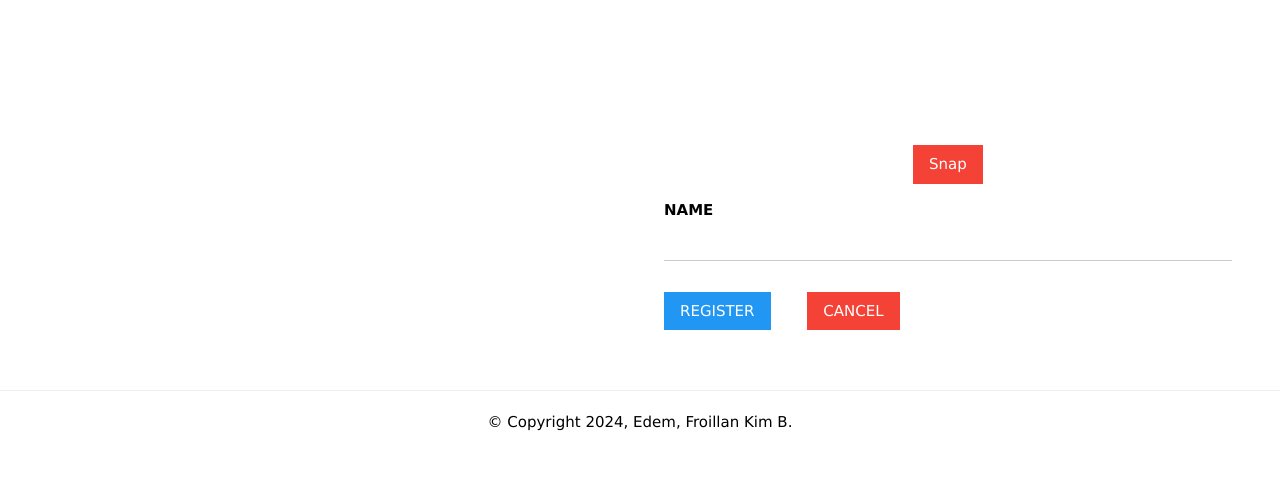
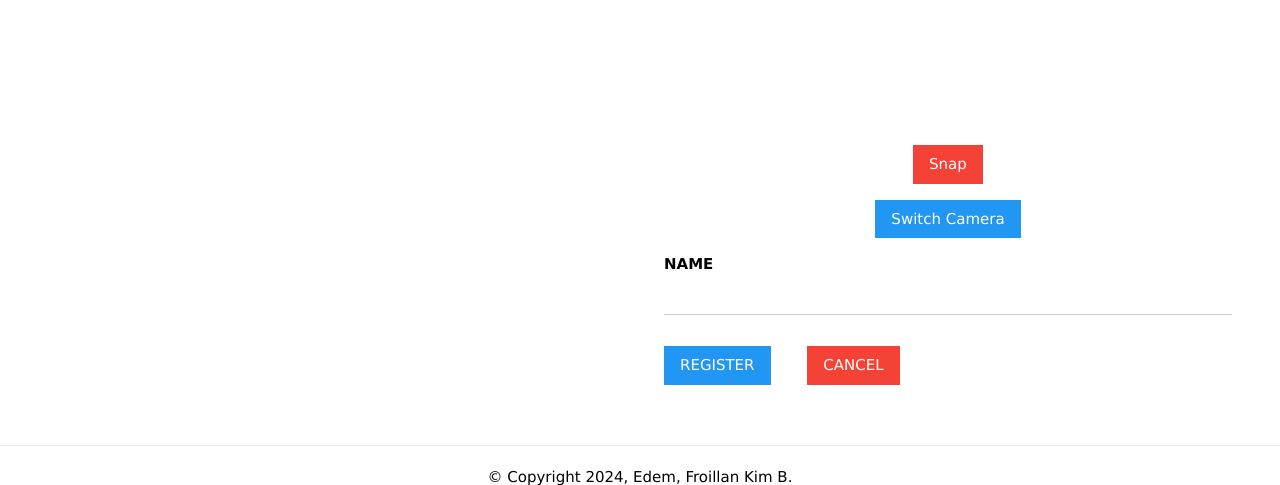
Before and after one commit to Froillan123/Register, a Flask app: page / in a window 1280 px wide. Shown: the part 236-721 px from the top of the page. Run offline with Flask 3, Linux system fonts and the light colour scheme; data that the repository does not hold is empty; some libraries are stand-ins or nearby versions.

Commit message:
Hello Nigga

```diff
--- a/templates/index.html
+++ b/templates/index.html
@@ -5,6 +5,10 @@
     .w3-table-all th { background-color: red; color: white; }
     .w3-table-all th, .w3-table-all td {
         text-align: center;
+    }
+    #my_camera
+    {
+        margin: auto;
     }
     .cam {
         display: flex;
@@ -64,8 +68,9 @@
                     <div id="my_camera"></div>
                     <div id="my_result"></div>
                 </div>
-                <div style="align-items: center; justify-content: center; display: flex; width: 100%;">
+                <div style="align-items: center; justify-content: center; display: flex; flex-direction: column; width: 100%;">
                     <button type="button" class="w3-button w3-red w3-margin-top" onclick="snapshot()">Snap</button>
+                    <button type="button" class="w3-button w3-blue w3-margin-top" onclick="toggleCamera()">Switch Camera</button>
                 </div>
                 <p>
                     <label><b>NAME</b></label>
@@ -82,21 +87,42 @@
 <script src="https://cdn.jsdelivr.net/npm/sweetalert2@11"></script>
 <script src="{{ url_for('static', filename='js/webcam.min.js') }}"></script>
 <script>
-    Webcam.set({
-        width: 320,
-        height: 240,
-        image_format: 'jpeg',
-        jpeg_quality: 90
-    });
-    Webcam.attach('#my_camera');
+    // Variable to keep track of current camera facing mode (front or rear)
+    let isFrontCamera = true;
 
+    // Function to initialize the camera with the selected facing mode
+    function initializeCamera() {
+        Webcam.set({
+            width: 290,
+            image_format: 'jpeg',
+            jpeg_quality: 90,
+            constraints: {
+                facingMode: isFrontCamera ? 'user' : 'environment'
+            }
+        });
+        Webcam.attach('#my_camera');
+    }
+
+    // Call the function to initialize the camera when the page loads
+    initializeCamera();
+
+    // Function to take a snapshot and display it in the result div
     function snapshot() {
         Webcam.snap(data_uri => {
             document.getElementById('image_data').value = data_uri;
-            document.getElementById('my_result').innerHTML = '<img src="' + data_uri + '" style="width: 320px; height: 240px;"/>';
+            document.getElementById('my_result').innerHTML =
+                '<img src="' + data_uri + '" style="width: 290px; height: 227px;"/>';
         });
     }
 
+    // Function to toggle the camera between front and rear
+    function toggleCamera() {
+        isFrontCamera = !isFrontCamera;  // Toggle camera mode
+        Webcam.reset();  // Reset current camera
+        initializeCamera();  // Re-initialize with the new facing mode
+    }
+
+    // Function to register the student data
     function take_snapshot() {
         const name = document.getElementById('name').value;
         if (name) {
@@ -135,17 +161,23 @@
                 });
             });
         } else {
-            Swal.fire({ icon: 'warning', title: 'Incomplete Information', text: 'Please enter the name before registering.' });
+            Swal.fire({
+                icon: 'warning',
+                title: 'Incomplete Information',
+                text: 'Please enter the name before registering.'
+            });
         }
     }
 
+    // Function to reset the form and re-attach the camera
     function resetForm() {
         document.getElementById('student_form').reset();
         document.getElementById('my_result').innerHTML = '';
         Webcam.reset();
-        Webcam.attach('#my_camera');
+        initializeCamera();
     }
 
+    // Function to confirm and delete a student entry
     function confirmDelete(studentId) {
         Swal.fire({
             title: 'Are you sure?',
@@ -192,4 +224,5 @@
         });
     }
 </script>
+
 {% endblock %}
```
